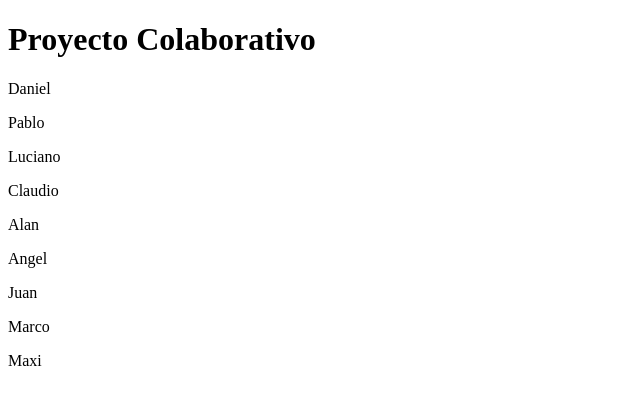
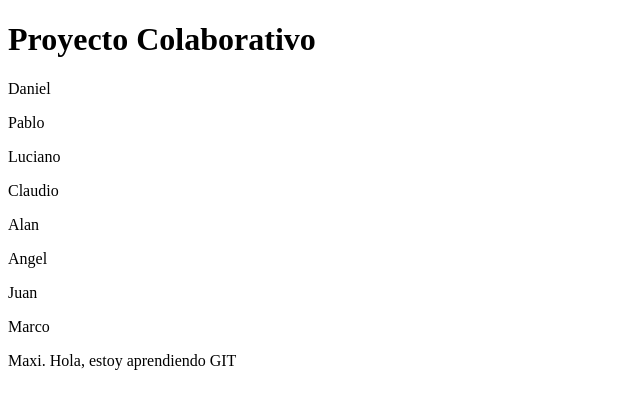
Before and after one commit to mlapeducacionit/proyecto-colab, a plain HTML site: page index.html in a window 1280 px wide. Shown: the whole page, without its empty margins (0-640 px from the left). Drawn offline with Linux system fonts and the light colour scheme.

Commit message:
Soy Maxi. Agrego algo en mi p

```diff
--- a/index.html
+++ b/index.html
@@ -26,7 +26,7 @@
 
     <p>Marco</p>
 
-    <p>Maxi</p>
+    <p>Maxi. Hola, estoy aprendiendo GIT</p>
 
     <script src="js/main.js"></script>
 </body>
```
